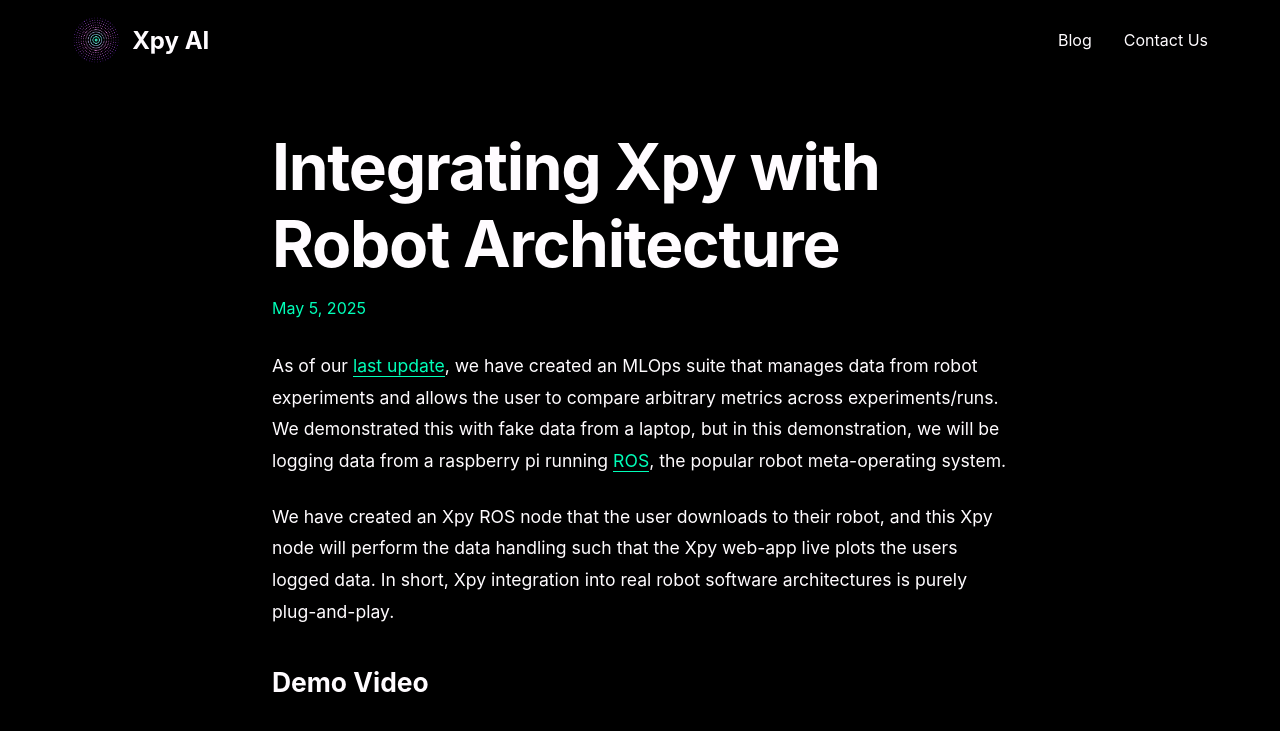
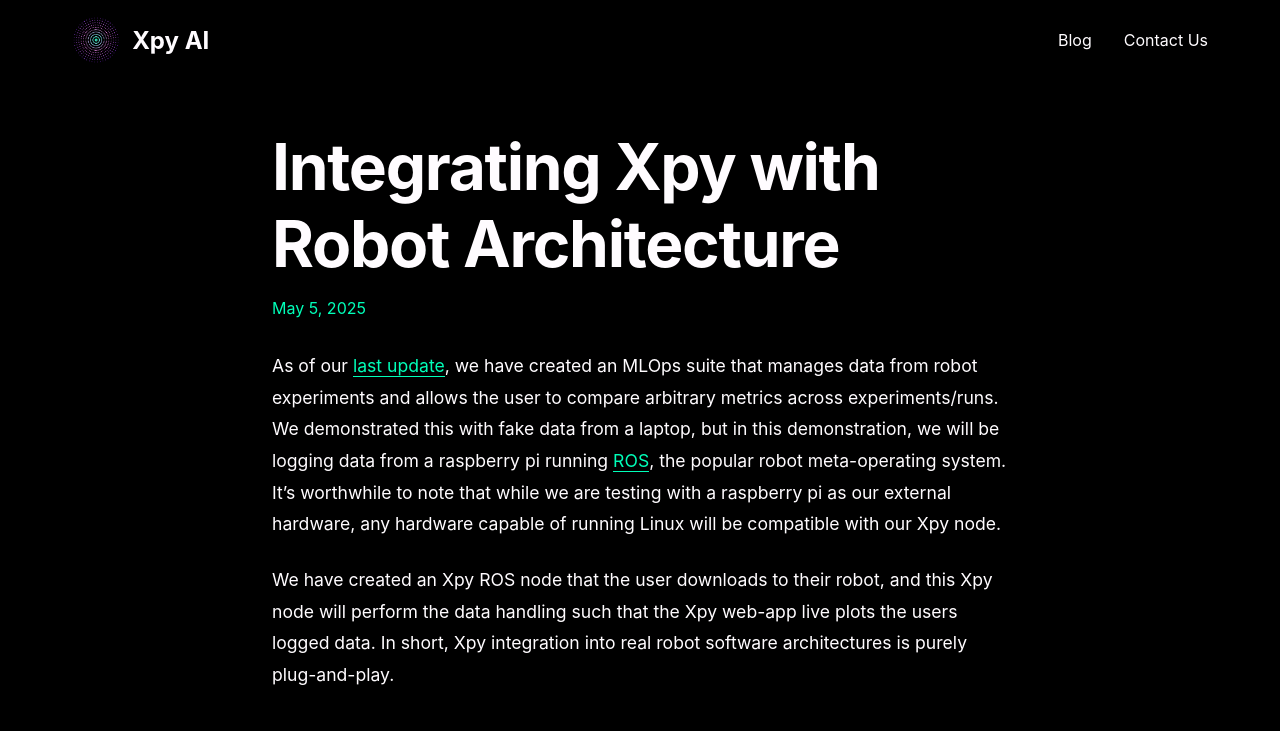
Before and after one commit to XpyAI/XpyAI.github.io, a Jekyll site: the page built from _posts/2025-05-05-integrating-xpy-into-robot-architecture.markdown, in a window 1280 px wide and 900 px high, cut to the strip 0-735 px from the top of the window. Shown: the top 731 px of the strip. Built offline with Jekyll 4.4.1, drawn with Linux system fonts in a browser that asks for light colours.

Commit message:
add that we're not constrained to raspberry pi

```diff
--- a/_posts/2025-05-05-integrating-xpy-into-robot-architecture.markdown
+++ b/_posts/2025-05-05-integrating-xpy-into-robot-architecture.markdown
@@ -4,7 +4,7 @@
 date:   2025-05-05 00:43:53 -0600
 ---
 
-As of our [last update](https://xpyai.github.io/2025-04-30/robot-learning-ml-ops-suite), we have created an MLOps suite that manages data from robot experiments and allows the user to compare arbitrary metrics across experiments/runs. We demonstrated this with fake data from a laptop, but in this demonstration, we will be logging data from a raspberry pi running [ROS](https://www.ros.org/), the popular robot meta-operating system.
+As of our [last update](https://xpyai.github.io/2025-04-30/robot-learning-ml-ops-suite), we have created an MLOps suite that manages data from robot experiments and allows the user to compare arbitrary metrics across experiments/runs. We demonstrated this with fake data from a laptop, but in this demonstration, we will be logging data from a raspberry pi running [ROS](https://www.ros.org/), the popular robot meta-operating system. It's worthwhile to note that while we are testing with a raspberry pi as our external hardware, any hardware capable of running Linux will be compatible with our Xpy node.
 
 We have created an Xpy ROS node that the user downloads to their robot, and this Xpy node will perform the data handling such that the Xpy web-app live plots the users logged data. In short, Xpy integration into real robot software architectures is purely plug-and-play.
 
```
